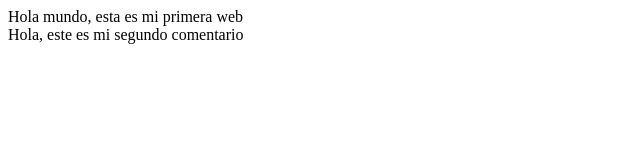
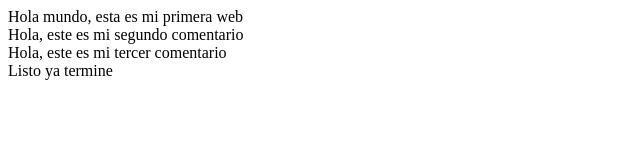
Before and after one commit to Mision-TIC-Ciclo-Tres/ExplicacionHTMLCss, a plain HTML site: page hola.html in a window 1280 px wide. Shown: the whole page, without its empty margins (0-640 px from the left). Drawn offline with Linux system fonts and the light colour scheme.

Commit message:
nuevos cambios

```diff
--- a/hola.html
+++ b/hola.html
@@ -8,5 +8,7 @@
 <body>
     <div>Hola mundo, esta es mi primera web</div>
     <div>Hola, este es mi segundo comentario</div>
+    <div>Hola, este es mi tercer comentario</div>
+    <div>Listo ya termine</div>
 </body>
 </html>
```
